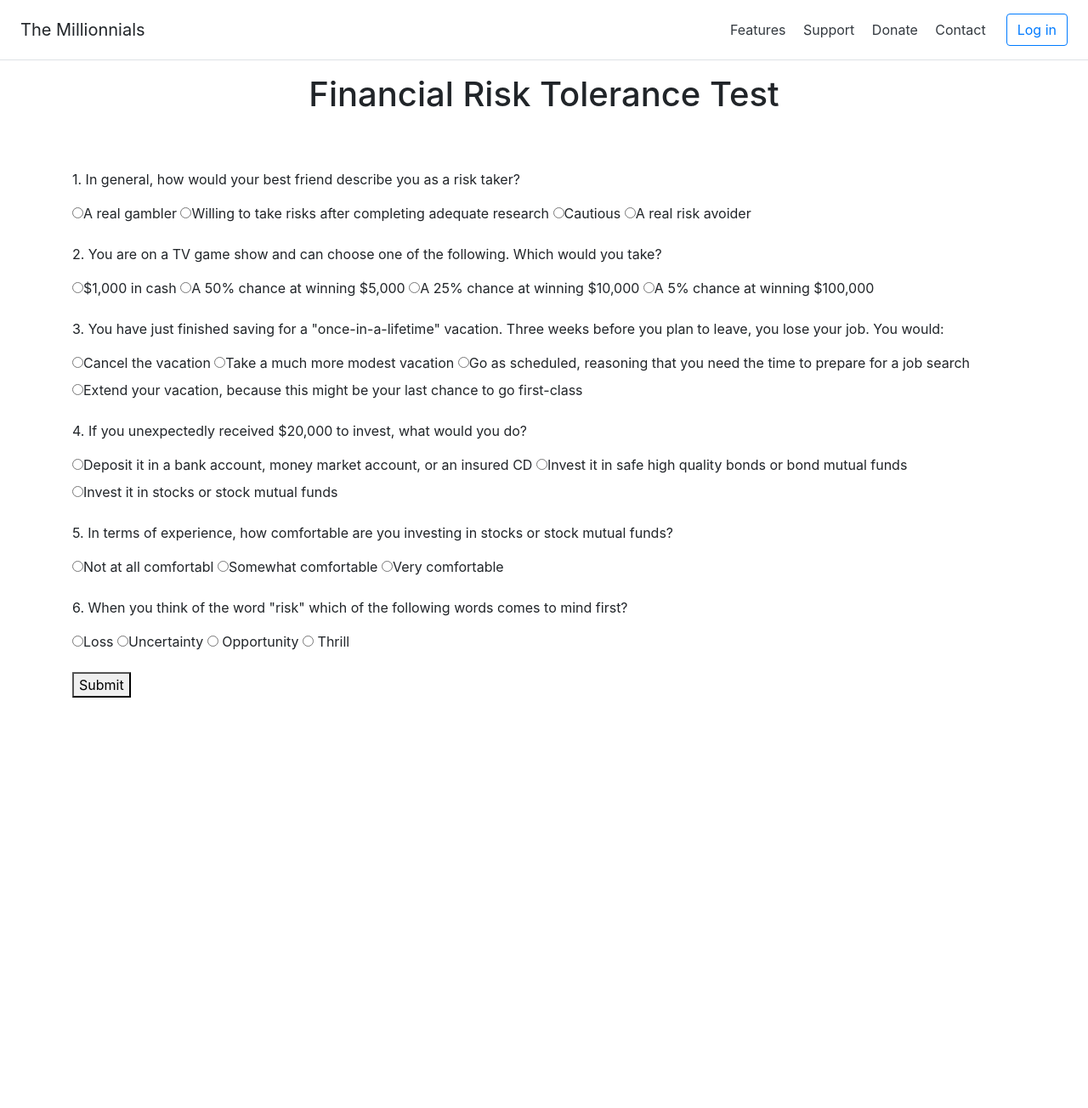
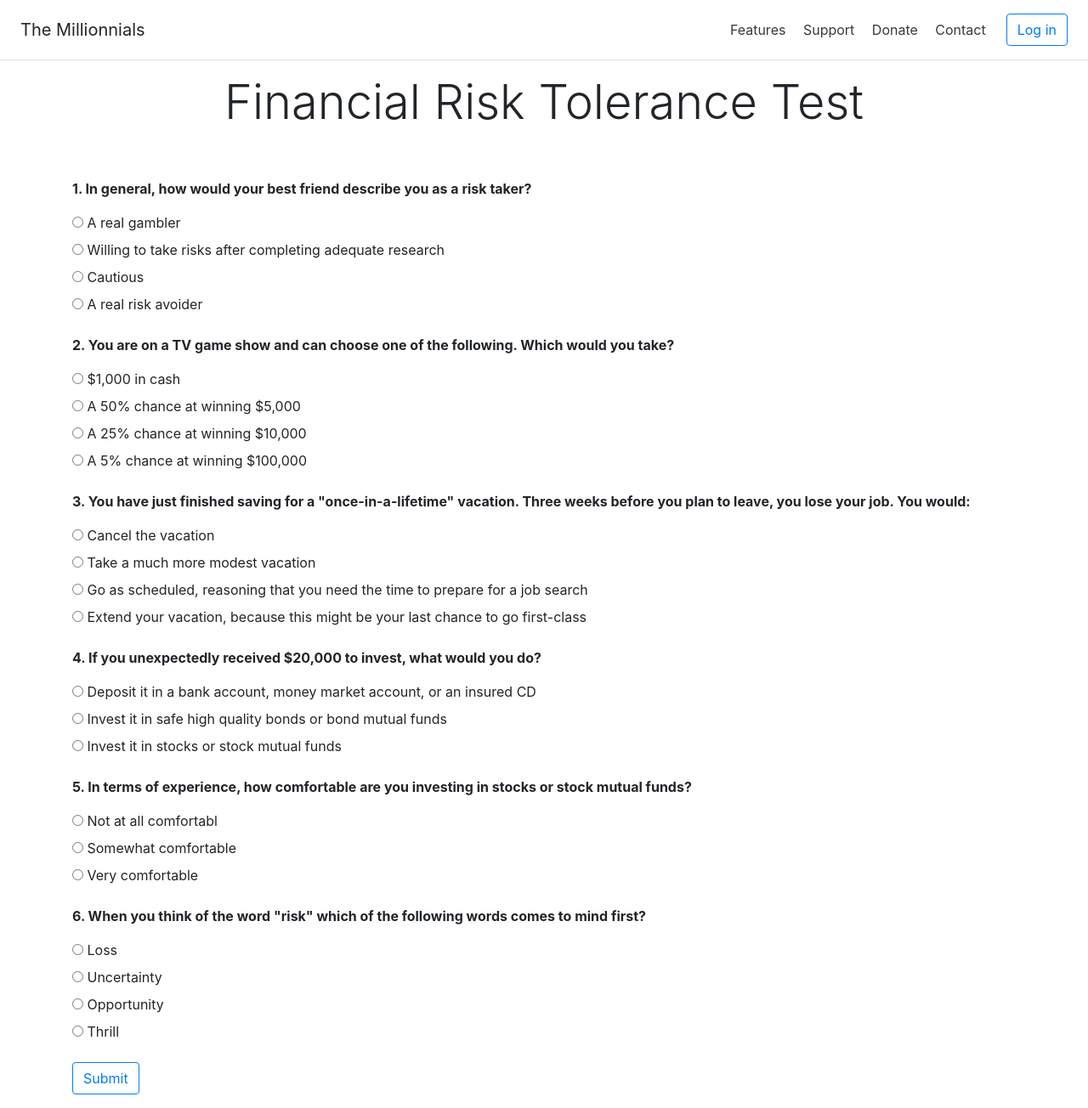
Before and after one commit to chelsea9869/Hackathon-TNT, a PHP site: page /risk_test.php in a window 1280 px wide. Shown: the whole page at 85% size. Before the commit the page ends 821 px from the top, so only its background shows below. Run offline with PHP 8.4, Linux system fonts and the light colour scheme.

Commit message:
Update risk_test.php
Beautify

```diff
--- a/app/risk_test.php
+++ b/app/risk_test.php
@@ -16,11 +16,8 @@
   <a class="btn btn-outline-primary" href="#">Log in</a>
 </div>
 
-<div class="container">
-  <header class="header">
-    <h1 id="title" class="text-center">Financial Risk Tolerance Test</h1>
-    <p id="description" class="description text-center"></p>
-  </header>
+<div class="pricing-header text-center">
+    <h1 class="display-4">Financial Risk Tolerance Test</h1>
 </div>
 <br></br>
 <div class="container">
@@ -30,67 +27,53 @@
     <!-- survey source: https://static.arnaudsylvain.fr/2017/03/Grable-Lyton-1999-Financial-Risk-revisited.pdf -->
 
     <div class="form-group">
-      <p>1. In general, how would your best friend describe you as a risk taker?</p>
-      <label> <input name="general" value="4" type="radio" class="input-radio" />A real gambler</label>
-      <label> <input name="general" value="3" type="radio" class="input-radio" />Willing to take risks after completing adequate research </label>
-      <label><input name="general" value="2" type="radio" class="input-radio" />Cautious</label>
-      <label><input name="general" value="1" type="radio" class="input-radio" />A real risk avoider</label>
+      <p><strong>1. In general, how would your best friend describe you as a risk taker?</strong></p>
+      <label> <input name="general" value="4" type="radio" class="input-radio" /> A real gambler</label><br>
+      <label> <input name="general" value="3" type="radio" class="input-radio" /> Willing to take risks after completing adequate research </label><br>
+      <label><input name="general" value="2" type="radio" class="input-radio" /> Cautious</label><br>
+      <label><input name="general" value="1" type="radio" class="input-radio" /> A real risk avoider</label><br>
     </div>
 
     <div class="form-group">
-      <p>2. You are on a TV game show and can choose one of the following. Which would you take?</p>
-      <label>
-        <input name="qn2" value="1" type="radio" class="input-radio" />$1,000 in cash</label>
-      <label><input name="qn2" value="2" type="radio" class="input-radio" />A 50% chance at winning $5,000
-      </label>
-      <label><input name="qn2" value="3" type="radio" class="input-radio" />A 25% chance at winning $10,000</label>
-      <label><input name="qn2" value="4" type="radio" class="input-radio" />A 5% chance at winning $100,000</label>
+      <p><strong>2. You are on a TV game show and can choose one of the following. Which would you take?</strong></p>
+      <label><input name="qn2" value="1" type="radio" class="input-radio" /> $1,000 in cash</label><br>
+      <label><input name="qn2" value="2" type="radio" class="input-radio" /> A 50% chance at winning $5,000</label><br>
+      <label><input name="qn2" value="3" type="radio" class="input-radio" /> A 25% chance at winning $10,000</label><br>
+      <label><input name="qn2" value="4" type="radio" class="input-radio" /> A 5% chance at winning $100,000</label><br>
     </div>
 
     <div class="form-group">
-      <p>3. You have just finished saving for a "once-in-a-lifetime" vacation. Three weeks before you plan to leave, you lose your job. You would:</p>
-      <label>
-        <input name="q3" value="1" type="radio" class="input-radio" />Cancel the vacation</label>
-      <label>
-        <input name="q3" value="2" type="radio" class="input-radio" />Take a much more modest vacation
-      </label>
-      <label><input name="q3" value="3" type="radio" class="input-radio" />Go as scheduled, reasoning that you need the time to prepare for a job search</label>
-      <label><input name="q3" value="4" type="radio" class="input-radio" />Extend your vacation, because this might be your last chance to go first-class</label>
+      <p><strong>3. You have just finished saving for a "once-in-a-lifetime" vacation. Three weeks before you plan to leave, you lose your job. You would:</strong></p>
+      <label><input name="q3" value="1" type="radio" class="input-radio" /> Cancel the vacation</label><br>
+      <label><input name="q3" value="2" type="radio" class="input-radio" /> Take a much more modest vacation</label><br>
+      <label><input name="q3" value="3" type="radio" class="input-radio" /> Go as scheduled, reasoning that you need the time to prepare for a job search</label><br>
+      <label><input name="q3" value="4" type="radio" class="input-radio" /> Extend your vacation, because this might be your last chance to go first-class</label><br>
     </div>
 
     <div class="form-group">
-      <p>4. If you unexpectedly received $20,000 to invest, what would you do?</p>
-      <label>
-        <input name="q4" value="1" type="radio" class="input-radio" />Deposit it in a bank account, money market account, or an insured CD</label>
-      <label>
-        <input name="q4" value="2" type="radio" class="input-radio" />Invest it in safe high quality bonds or bond mutual funds
-      </label>
-      <label><input name="q4" value="3" type="radio" class="input-radio" />Invest it in stocks or stock mutual funds</label>
+      <p><strong>4. If you unexpectedly received $20,000 to invest, what would you do?</strong></p>
+      <label><input name="q4" value="1" type="radio" class="input-radio" /> Deposit it in a bank account, money market account, or an insured CD</label><br>
+      <label><input name="q4" value="2" type="radio" class="input-radio" /> Invest it in safe high quality bonds or bond mutual funds</label><br>
+      <label><input name="q4" value="3" type="radio" class="input-radio" /> Invest it in stocks or stock mutual funds</label><br>
     </div>
 
     <div class="form-group">
-      <p>5. In terms of experience, how comfortable are you investing in stocks or stock mutual funds?</p>
-      <label>
-        <input name="q5" value="1" type="radio" class="input-radio" />Not at all comfortabl</label>
-      <label>
-        <input name="q5" value="2" type="radio" class="input-radio" />Somewhat comfortable
-      </label>
-      <label><input name="q5" value="3" type="radio" class="input-radio" />Very comfortable</label>
+      <p><strong>5. In terms of experience, how comfortable are you investing in stocks or stock mutual funds?</strong></p>
+      <label><input name="q5" value="1" type="radio" class="input-radio" /> Not at all comfortabl</label><br>
+      <label><input name="q5" value="2" type="radio" class="input-radio" /> Somewhat comfortable</label> <br>
+      <label><input name="q5" value="3" type="radio" class="input-radio" /> Very comfortable</label><br>
     </div>
 
     <div class="form-group">
-      <p> 6. When you think of the word "risk" which of the following words comes to mind first? </p>
-      <label>
-        <input name="q6" value="1" type="radio" class="input-radio" />Loss</label>
-      <label>
-        <input name="q6" value="2" type="radio" class="input-radio" />Uncertainty
-      </label>
-      <label><input name="q6" value="3" type="radio" class="input-radio" /> Opportunity </label>
-      <label><input name="q6" value="4" type="radio" class="input-radio" /> Thrill </label>
+      <p><strong>6. When you think of the word "risk" which of the following words comes to mind first? </strong></p>
+      <label><input name="q6" value="1" type="radio" class="input-radio" /> Loss</label><br>
+      <label><input name="q6" value="2" type="radio" class="input-radio" /> Uncertainty</label><br>
+      <label><input name="q6" value="3" type="radio" class="input-radio" /> Opportunity </label><br>
+      <label><input name="q6" value="4" type="radio" class="input-radio" /> Thrill </label><br>
     </div>
 
     <div class="form-group">
-      <button type="submit" id="submit" class="submit-button">
+      <button type="submit" id="submit" class="submit-button btn btn-outline-primary">
         Submit
       </button>
     </div>
```
